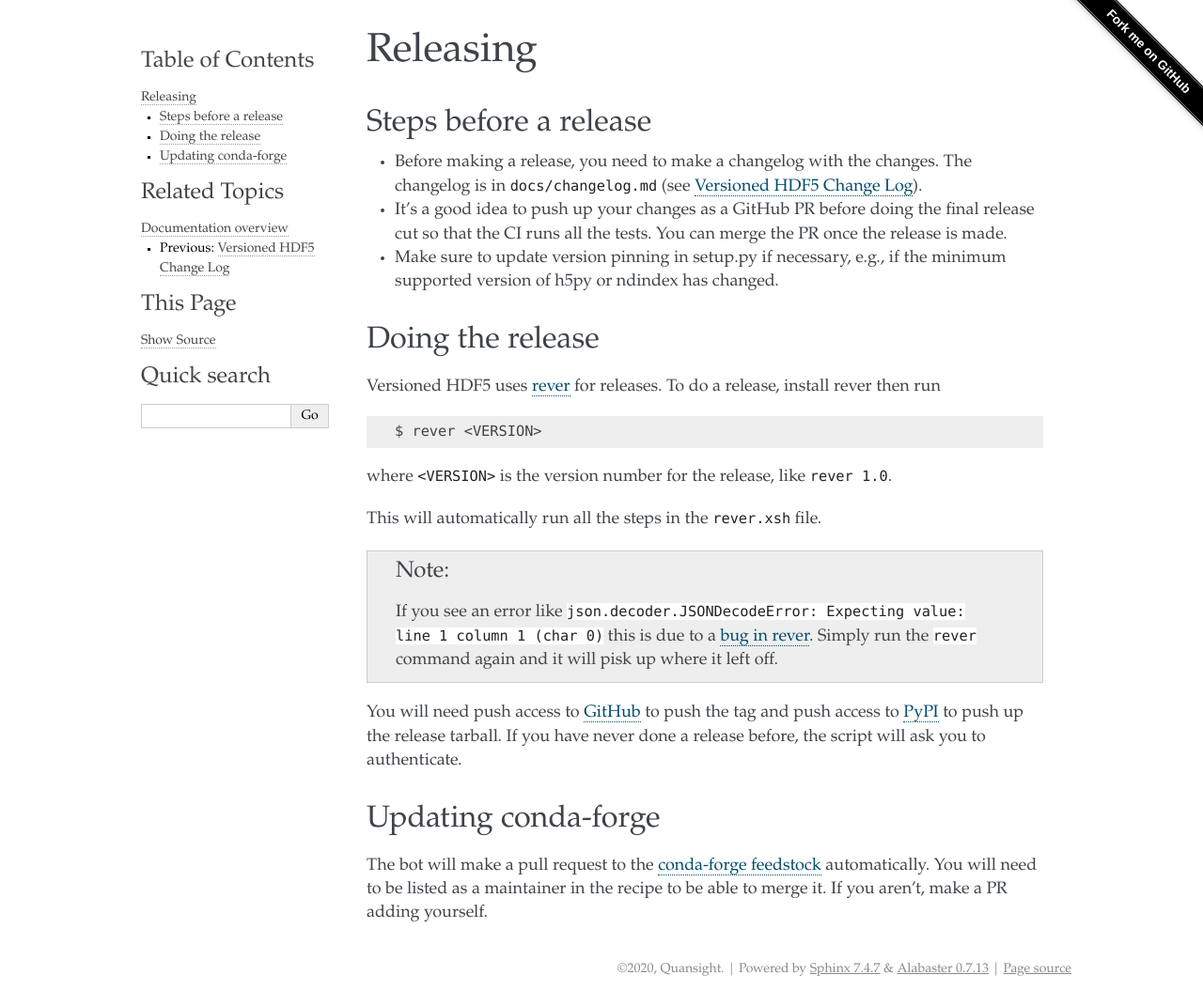
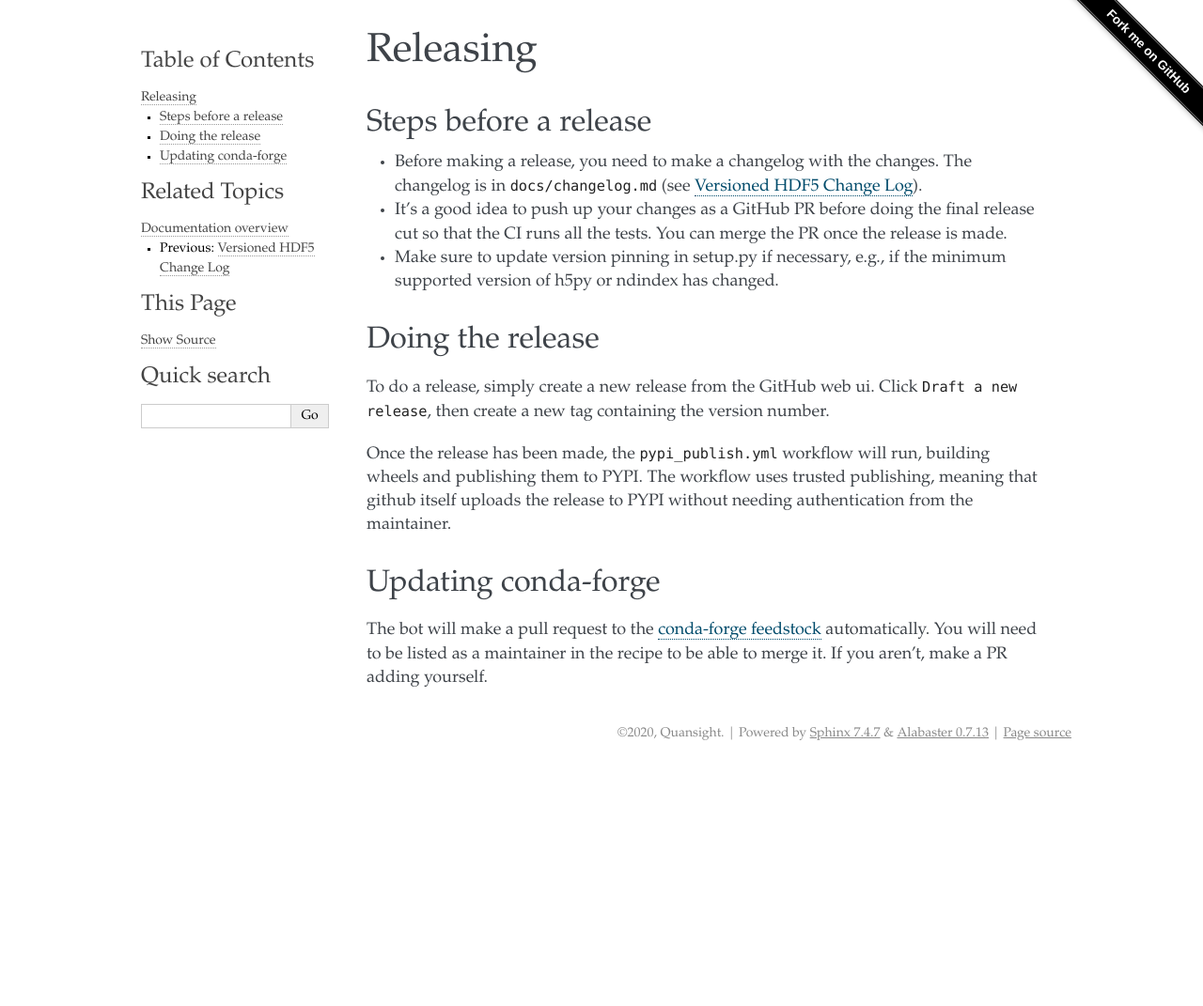
Before and after one commit to deshaw/versioned-hdf5, a Sphinx documentation site: the page built from docs/releasing.md, in a window 1280 px wide. Shown: the whole page at 94% size. Built offline with Sphinx 7.4.7, drawn with Linux system fonts in a browser that asks for light colours; after the commit the page ends 900 px from its top, so only the background shows below that.

Commit message:
Remove rever

````diff
--- a/docs/releasing.md
+++ b/docs/releasing.md
@@ -14,29 +14,13 @@
 
 ## Doing the release
 
-Versioned HDF5 uses [rever](https://regro.github.io/rever-docs/) for releases.
-To do a release, install rever then run
+To do a release, simply create a new release from the GitHub web ui. Click
+`Draft a new release`, then create a new tag containing the version number.
 
-```
-$ rever <VERSION>
-```
-
-where `<VERSION>` is the version number for the release, like `rever 1.0`.
-
-This will automatically run all the steps in the `rever.xsh` file.
-
-```{note}
-If you see an error like `json.decoder.JSONDecodeError: Expecting
-value: line 1 column 1 (char 0)` this is due to a [bug in
-rever](https://github.com/regro/rever/issues/229). Simply run the `rever`
-command again and it will pisk up where it left off.
-```
-
-You will need push access to
-[GitHub](https://github.com/deshaw/versioned-hdf5/pull/202) to push the tag
-and push access to [PyPI](https://pypi.org/project/versioned-hdf5/) to push up
-the release tarball. If you have never done a release before, the script will
-ask you to authenticate.
+Once the release has been made, the `pypi_publish.yml` workflow will run,
+building wheels and publishing them to PYPI. The workflow uses trusted
+publishing, meaning that github itself uploads the release to PYPI without
+needing authentication from the maintainer.
 
 ## Updating conda-forge
 
````
Also changed, not shown: 1 other file.
